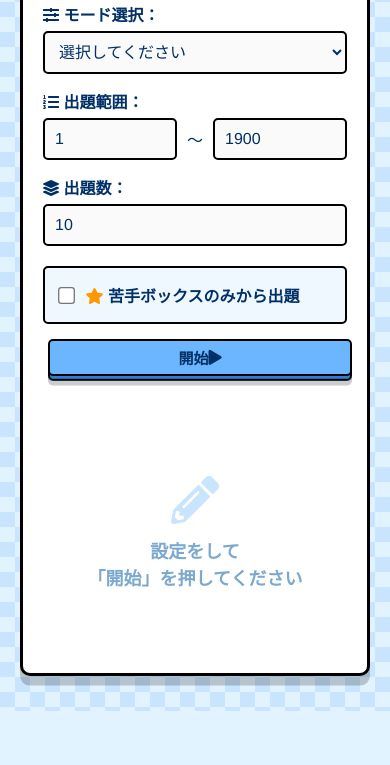
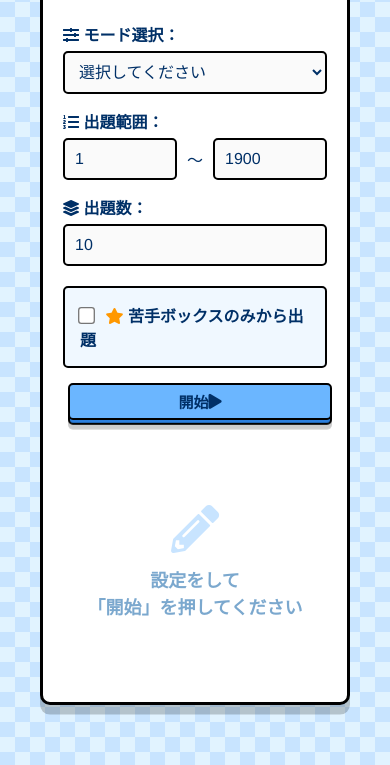
Before and after one commit to hajime-study/target1900, a plain HTML site: page index.html in a window 390 px wide. Shown: the part 133-898 px from the top of the page. Before the commit the page ends 844 px from the top, so only its background shows below. Drawn offline with Linux system fonts and the light colour scheme.

Commit message:
Update index.html

```diff
--- a/index.html
+++ b/index.html
@@ -15,24 +15,39 @@
 
     <title>はじめ1900</title>
 
-    <!-- FontAwesome (アイコン用) -->
     <link rel="stylesheet" href="https://cdnjs.cloudflare.com/ajax/libs/font-awesome/5.15.4/css/all.min.css">
 
+    <style>
+        .page-wrapper {
+            display: flex;
+            justify-content: center; /* 全体を中央寄せ */
+            align-items: flex-start; /* 上で揃える */
+            gap: 20px; /* 四角形と広告の間の隙間 */
+            padding: 20px;
+        }
+
+        /* スマホなどの画面が狭いときの対策（縦並びに変更） */
+        @media (max-width: 950px) {
+            .page-wrapper {
+                flex-direction: column;
+                align-items: center;
+            }
+        }
+    </style>
     <link rel="stylesheet" href="style.css">
 </head>
 <body>
 
-    <!-- 起動アニメーション -->
     <div id="splashScreen">
         <h1 class="splashTitle">はじめ1900 <i class="fas fa-book-open"></i></h1>
     </div>
 
-    <!-- メインコンテナ -->
+    <div class="page-wrapper">
+
         <div class="container">
             <h1>はじめ1900</h1>
 
             <div class="layout-wrapper">
-            <!-- ▼ 左側：設定エリア ▼ -->
                 <div class="left-pane" id="settings">
                     <div class="input-group">
                         <label><i class="fas fa-sliders-h"></i> モード選択：</label>
@@ -43,7 +58,6 @@
                         </select>
                     </div>
 
-                <!-- モードに応じて追加される部分 -->
                     <div id="subSettings"></div>
 
                     <div class="input-group" id="rangeSection">
@@ -72,30 +86,18 @@
                     </button>
                 </div>
 
-            <!-- ▼ 右側：出題・暗記エリア ▼ -->
                 <div class="right-pane">
 
-                <!-- ▼ 広告エリア（右端寄せ） ▼ -->
-                <div style="text-align: right; margin-bottom: 15px;">
-                    <!-- admax -->
-                    <script src="https://adm.shinobi.jp/s/325dbf9005396dafc117fe1fdb915397"></script>
-                    <!-- admax -->
-                </div>
-                <!-- ▲ 広告エリアここまで ▲ -->
-
-                <!-- 初期状態のプレースホルダー -->
                     <div class="empty-state" id="empty-state">
                         <i class="fas fa-pencil-alt"></i><br>
                         設定をして<br>「開始」を押してください
                     </div>
 
-                <!-- テストモード -->
                     <section id="quiz" class="hidden">
                         <h2><i class="fas fa-pen"></i> テストモード</h2>
                         <div id="quizContainer"></div>
                     </section>
 
-                <!-- 暗記モード -->
                     <section id="memorizeSection" class="hidden">
                         <h2><i class="fas fa-book"></i> 暗記モード</h2>
 
@@ -109,7 +111,10 @@
                 </div>
             </div>
         </div>
-
+        <div class="ad-sidebar">
+            <script src="https://adm.shinobi.jp/s/325dbf9005396dafc117fe1fdb915397"></script>
+            </div>
+        </div>
     <script src="app.js"></script>
     <script>
         /* 起動アニメーション */
```
Lines whose indentation alone changed are shown as unchanged.
